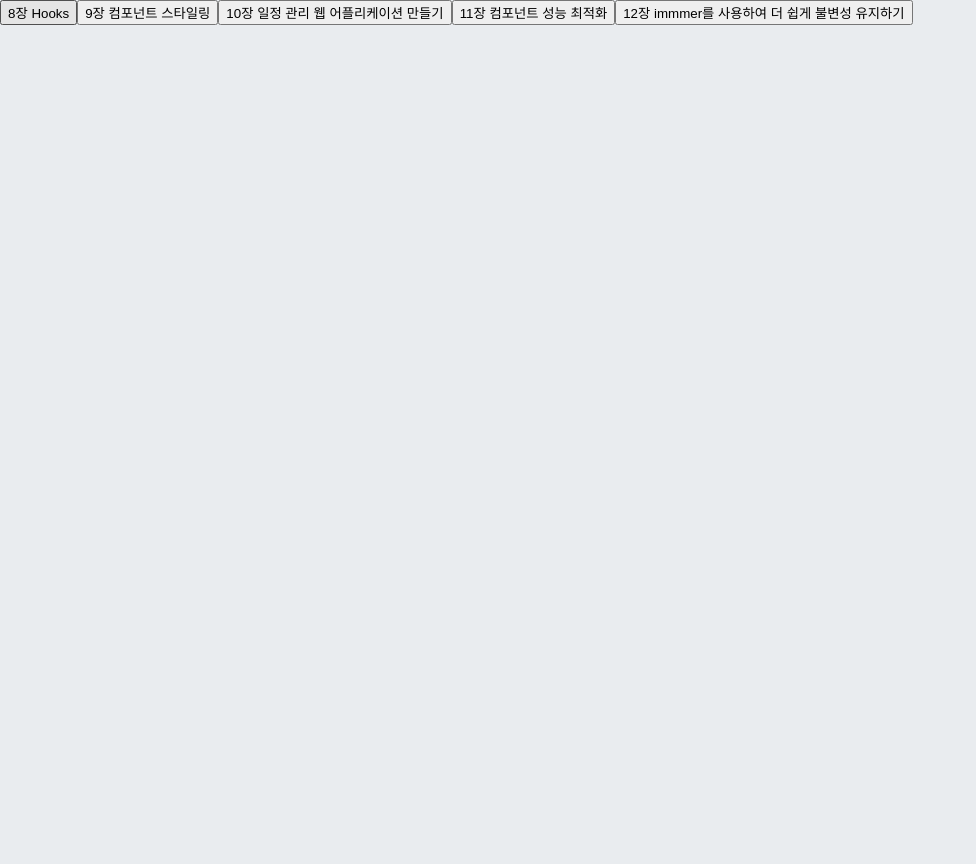
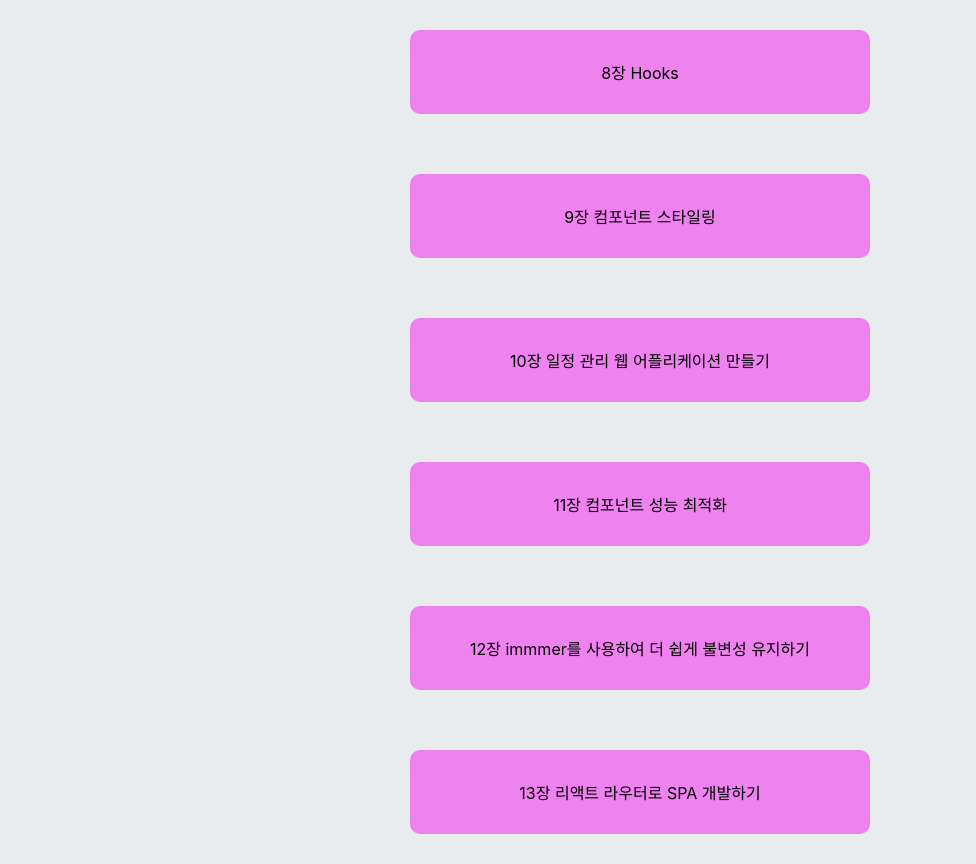
Before and after one commit to seondal/react-study, a React (Create React App) app: page /styling-react in a window 1280 px wide. Shown: the whole page, without its empty margins (0-976 px from the left). Before the commit the page ends 800 px from the top, so only its background shows below. Built offline with nearby package versions, Linux system fonts and the light colour scheme.

Commit message:
13장 리액트 라우터로 SPA 개발하기
13.1 SPA란?
13.2 프로젝트 준비 및 기본적인 사용법
13.3 Route 하나에 여러개의 path 설정하기

```diff
--- a/package.json
+++ b/package.json
@@ -11,7 +11,7 @@
     "react": "^17.0.2",
     "react-dom": "^17.0.2",
     "react-icons": "^4.2.0",
-    "react-router-dom": "^5.2.1",
+    "react-router-dom": "^5.3.0",
     "react-scripts": "4.0.3",
     "styled-components": "^5.3.1",
     "web-vitals": "^1.1.2"
--- a/src/App.js
+++ b/src/App.js
@@ -7,16 +7,21 @@ import TodoApp from "./todo-app/TodoApp.js";
 import ComponentOptimize from "./component-optimize/TodoApp.js";
 import ImmerTutorial from "./immer-tutorial/ImmerTutorial.js";
 
+import RouterTutorial from "./router-tutorial/RouterTutorial.js";
+
 const App = () => {
   return (
     <Router>
       <Switch>
         <Route exact path="/" component={Main} />
-        <Route exact path="/hooks-tutorial" component={HooksTutorial} />
-        <Route exact path="/styling-react" component={StylingReact} />
-        <Route exact path="/todo-app" component={TodoApp} />
-        <Route exact path="/component-optimize" component={ComponentOptimize} />
-        <Route exact path="/immer-tutorial" component={ImmerTutorial} />
+        <Route path="/hooks-tutorial" component={HooksTutorial} />
+        <Route path="/styling-react" component={StylingReact} />
+        <Route path="/todo-app" component={TodoApp} />
+        <Route path="/component-optimize" component={ComponentOptimize} />
+        <Route path="/immer-tutorial" component={ImmerTutorial} />
+        <Route path="/router-tutorial" component={RouterTutorial} />
+
+        {/*  */}
       </Switch>
     </Router>
   );
--- a/src/Main.js
+++ b/src/Main.js
@@ -1,24 +1,53 @@
 import React, { Component, useState } from "react";
 import { useHistory } from "react-router";
+import styled, { css } from "styled-components";
+
+const Wrapper = styled.div`
+  display: flex;
+  flex-direction: column;
+  justify-content: center;
+  align-items: center;
+  overflow: auto;
+`;
+
+const Button = styled.div`
+  display: flex;
+  justify-content: center;
+  align-items: center;
+  width: 400px;
+  margin: 30px;
+  background-color: violet;
+  padding: 30px;
+  border-radius: 10px;
+  cursor: pointer;
+
+  :hover {
+    background-color: grey;
+    color: white;
+  }
+`;
 
 const App = () => {
   const history = useHistory();
   return (
-    <div>
-      <button onClick={() => history.push("/hooks-tutorial")}>8장 Hooks</button>
-      <button onClick={() => history.push("/styling-react")}>
+    <Wrapper>
+      <Button onClick={() => history.push("/hooks-tutorial")}>8장 Hooks</Button>
+      <Button onClick={() => history.push("/styling-react")}>
         9장 컴포넌트 스타일링
-      </button>
-      <button onClick={() => history.push("/todo-app")}>
+      </Button>
+      <Button onClick={() => history.push("/todo-app")}>
         10장 일정 관리 웹 어플리케이션 만들기
-      </button>
-      <button onClick={() => history.push("/component-optimize")}>
+      </Button>
+      <Button onClick={() => history.push("/component-optimize")}>
         11장 컴포넌트 성능 최적화
-      </button>
-      <button onClick={() => history.push("/immer-tutorial")}>
+      </Button>
+      <Button onClick={() => history.push("/immer-tutorial")}>
         12장 immmer를 사용하여 더 쉽게 불변성 유지하기
-      </button>
-    </div>
+      </Button>
+      <Button onClick={() => history.push("/router-tutorial")}>
+        13장 리액트 라우터로 SPA 개발하기
+      </Button>
+    </Wrapper>
   );
 };
 
--- /dev/null
+++ b/src/router-tutorial/About.js
@@ -0,0 +1,11 @@
+import React from "react";
+
+const About = () => {
+  return (
+    <div>
+      <h1>소개</h1>
+    </div>
+  );
+};
+
+export default About;
--- /dev/null
+++ b/src/router-tutorial/Home.js
@@ -0,0 +1,11 @@
+import React from "react";
+
+const Home = () => {
+  return (
+    <div>
+      <h1>홈</h1>
+    </div>
+  );
+};
+
+export default Home;
--- /dev/null
+++ b/src/router-tutorial/RouterTutorial.js
@@ -0,0 +1,27 @@
+import React from "react";
+import { Route, Link } from "react-router-dom";
+import Home from "./Home";
+import About from "./About";
+
+const App = () => {
+  return (
+    <div>
+      <ul>
+        <li>
+          <Link to="/router-tutorial/">홈</Link>
+        </li>
+        <li>
+          <Link to="/router-tutorial/about">소개</Link>
+        </li>
+      </ul>
+      <hr />
+      <Route path="/router-tutorial/" component={Home} exact={true} />
+      <Route
+        path={["/router-tutorial/about", "/router-tutorial/info"]}
+        component={About}
+      />
+    </div>
+  );
+};
+
+export default App;
```
Also changed, not shown: src/index.js (+6 -6 lines), src/router-tutorial/index.js (added, +11 -0 lines), src/logo.svg (deleted), 1 other file (tests, documents, lock files or other folders).
